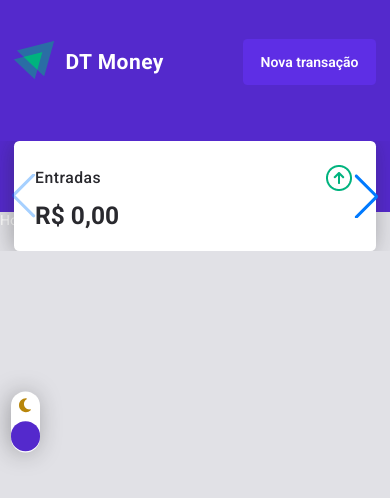
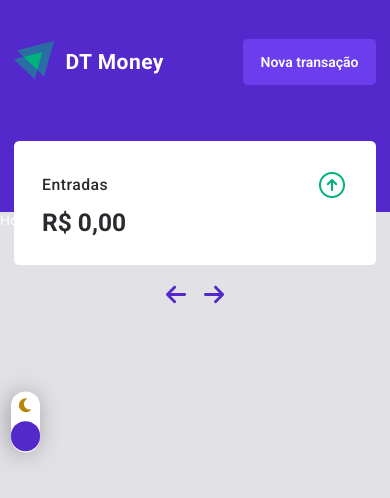
Before and after one commit to LucasBargas/dt_money_angular, an Angular app: page /home in a window 390 px wide. Shown: the top 498 px of the page. Built offline with nearby package versions, Linux system fonts and the light colour scheme; no server answers.

Commit message:
Slider on Header resume - developed

```diff
--- a/src/app/components/header/header-resume/header-resume.component.html
+++ b/src/app/components/header/header-resume/header-resume.component.html
@@ -3,6 +3,7 @@
     #swiperEl
     class="header-resume-area"
     space-between="24"
+    loop="true"
   >
     <swiper-slide class="header-resume-area-single">
       <div>
@@ -33,42 +34,15 @@
         <strong>{{ (totalSales() - totalExpenses()) | brlCurrency }}</strong>
       </div>
     </swiper-slide>
+
   </swiper-container>
 
-  <!-- <ul class="slider-controller">
-    <li><</li>
-    <li>></li>
-  </ul>
+  <div class="slider-controller">
+    <button (click)="swiper.slideNext()">
+      <fa-icon [icon]="faArrowLeft"></fa-icon>
+    </button>
+    <button (click)="swiper.slidePrev()">
+      <fa-icon [icon]="faArrowRight"></fa-icon>
+    </button>
+  </div>
 </div>
-
-<swiper-container
-  slides-per-view="2"
-  navigation="true"
-  loop="true"
-  space-between="16"
-  class="my-swiper"
->
-  <swiper-slide>
-    <div>
-      <h2>Entradas</h2>
-      <figure><img src="assets/images/arrow-green.png" alt="Arrow green"></figure>
-      <strong>{{ totalSales() | brlCurrency }}</strong>
-    </div>
-  </swiper-slide>
-
-  <swiper-slide>
-    <div>
-      <h2>Saídas</h2>
-      <figure><img src="assets/images/arrow-wine.png" alt="Arrow wine"></figure>
-      <strong>{{ totalExpenses() | brlCurrency }}</strong>
-    </div>
-  </swiper-slide>
-
-  <swiper-slide>
-    <div>
-      <h2>Total</h2>
-      <figure><img src="assets/images/dolar.png" alt="Dólar"></figure>
-      <strong>{{ (totalSales() - totalExpenses()) | brlCurrency }}</strong>
-    </div>
-  </swiper-slide>
-<!-- </swiper-container> -->
--- a/src/app/components/header/header-resume/header-resume.component.scss
+++ b/src/app/components/header/header-resume/header-resume.component.scss
@@ -13,11 +13,7 @@
     padding: 0 1rem;
   }
 
-  // @media(max-width: 768px) {
-  //   overflow: auto;
-  // }
-
-  @media(max-width: 414px) {
+  @media(max-width: 440px) {
     margin-top: 4rem;
     padding: 0;
   }
@@ -36,26 +32,19 @@
         }
       }
     }
+
+    button {
+      fa-icon {
+        color: dark.$color-primary !important;
+      }
+    }
   }
 
   &-area {
-    display: flex;
-    gap: 2rem;
-
-    @media(max-width: 768px) {
-      gap: 0;
-    }
-
     &-single {
-      // width: 100%;
-
       @media(max-width: 768px) {
         padding: 0 1rem;
       }
-
-      // @media(max-width: 640px) {
-      //   width: 80% !important;
-      // }
 
       div {
         display: grid;
@@ -63,10 +52,10 @@
         grid-template-columns: repeat(2, 1fr);
         background: light.$color-surface;
         border-radius: 0.375rem;
-        box-shadow: rgba(34, 34, 34, 0.37) -2px 1px 23px -1px;
+        overflow: auto;
 
         @media(max-width: 1100px) {
-          padding: 1.5rem;
+          padding: 2rem;
         }
 
         h2, p, strong {
@@ -97,7 +86,7 @@
         }
 
         &.last {
-          background: light.$color-secondary;
+          background: light.$color-secondary-hover;
 
           h2, p, strong {
             color: light.$color-surface;
@@ -110,12 +99,30 @@
   .slider-controller {
     display: none;
     justify-content: center;
-    color: red;
-    padding-top: 1.5rem;
-    gap: .5rem;
+    padding-top: 1rem;
+    gap: .75rem;
 
     @media (max-width: 768px) {
       display: flex;
     }
+
+    button {
+      background: transparent;
+      width: auto;
+      height: auto;
+      padding: .25rem;
+      border: none;
+      cursor: pointer;
+
+      fa-icon {
+        font-size: 23px;
+        color: light.$color-secondary;
+        transition: color 0.3s ease;
+      }
+
+      &:hover fa-icon {
+        color: dark.$color-primary;
+      }
+    }
   }
 }
--- a/src/app/components/header/header-resume/header-resume.component.ts
+++ b/src/app/components/header/header-resume/header-resume.component.ts
@@ -6,10 +6,8 @@ import { BrlCurrencyPipe } from '../../../pipes/brl-currency.pipe';
 import { FontAwesomeModule } from '@fortawesome/angular-fontawesome';
 import { faArrowRight, faArrowLeft } from '@fortawesome/free-solid-svg-icons';
 import { CUSTOM_ELEMENTS_SCHEMA } from '@angular/core';
-
-// slides-per-view="2"
-// navigation="true"
-/// space-between="16"
+import { register } from 'swiper/element/bundle';
+import type { Swiper } from 'swiper/types';
 
 @Component({
   selector: 'app-header-resume',
@@ -21,18 +19,19 @@ import { CUSTOM_ELEMENTS_SCHEMA } from '@angular/core';
 })
 export class HeaderResumeComponent implements AfterViewInit {
   @ViewChild('swiperEl') swiperEl!: ElementRef;
-
   private themeService = inject(ThemeService);
   theme = this.themeService.getTheme();
-
   private transactionsResumeService = inject(TransactionsResumeService);
   totalSales = this.transactionsResumeService.totalSales;
   totalExpenses = this.transactionsResumeService.totalExpenses;
-
   faArrowLeft = faArrowLeft;
   faArrowRight = faArrowRight;
+  swiper!: Swiper;
+  private slidePerView = 2
 
-  private slidePerView = 2
+  constructor() {
+    register();
+  }
 
   @HostListener('window:resize')
   onResize() {
@@ -45,16 +44,15 @@ export class HeaderResumeComponent implements AfterViewInit {
     this.updateSwiperAttributes();
   }
 
-  private updateSwiperAttributes() {
+  private updateSwiperAttributes(): void {
     if (this.swiperEl) {
       const el = this.swiperEl.nativeElement;
+      this.swiper = el.swiper;
       el.setAttribute('slides-per-view', this.slidePerView.toString());
-      el.setAttribute('navigation', 'true');
-      el.setAttribute('loop', 'true');
     }
   }
 
-  private adjustSlidesPerView() {
+  private adjustSlidesPerView(): void {
     if (window.innerWidth <= 640) {
       this.slidePerView = 1;
     } else if (window.innerWidth <= 768) {
--- a/src/app/components/header/header.component.scss
+++ b/src/app/components/header/header.component.scss
@@ -38,12 +38,12 @@
       width: auto;
       padding: 0 1.25rem;
       border-radius: .325rem;
-      background: #5E2EE5;
+      background: light.$color-secondary-hover;
       color: light.$color-text;
       transition: filter .3s;
 
       &:hover {
-        filter: brightness(.8); // escurece 10%
+        filter: brightness(.9);
       }
     }
   }
--- a/src/main.ts
+++ b/src/main.ts
@@ -1,8 +1,6 @@
 import { bootstrapApplication } from '@angular/platform-browser';
 import { appConfig } from './app/app.config';
 import { AppComponent } from './app/app.component';
-import { register } from 'swiper/element/bundle';
-register();
 
 bootstrapApplication(AppComponent, appConfig)
   .catch((err) => console.error(err));
--- a/src/styles/_theme_light.scss
+++ b/src/styles/_theme_light.scss
@@ -3,6 +3,7 @@ $color-primary-hover: #00B37E;
 $color-warning: #AA2834;
 $color-warning-hover: #F75A68;
 $color-secondary: #5429CC;
+$color-secondary-hover: #6b3dec;
 $color-background: #E1E1E6;
 $color-text: #FFFFFF;
 $color-surface: #FFFFFF;
```
